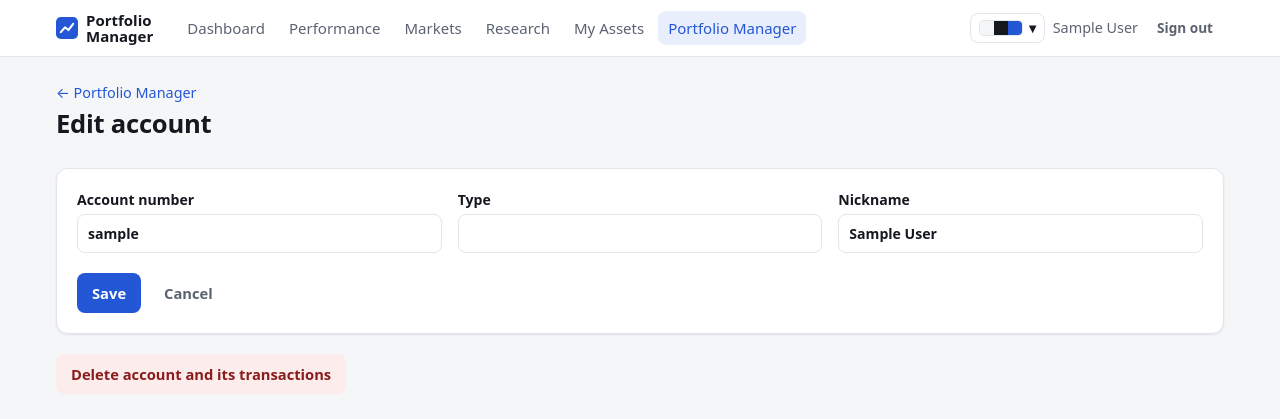
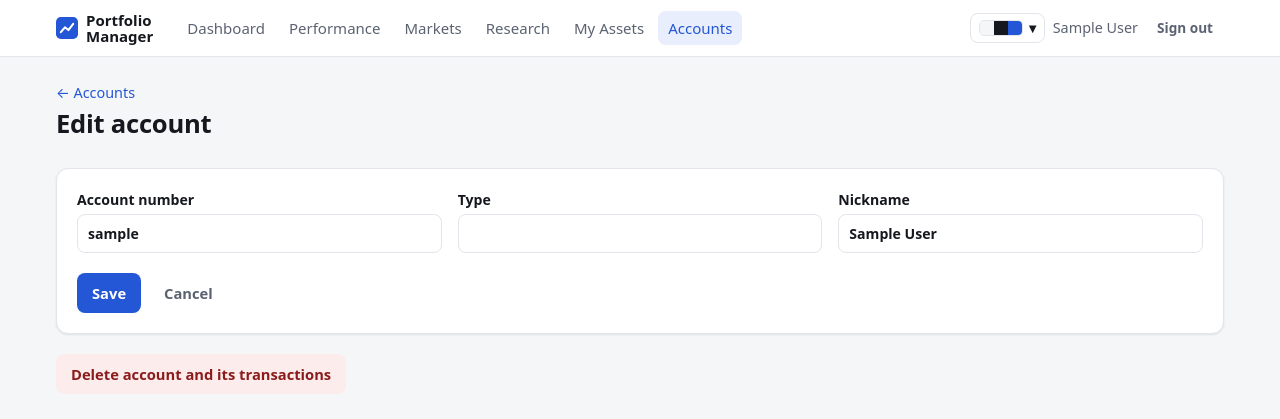
Before and after one commit to TheRealPrizzly/Finance-App, a Flask app: page /accounts/1/edit in a window 1280 px wide. Shown: the top 419 px of the page. Run offline with Flask 3, Linux system fonts and the light colour scheme; the visitor is signed in with stand-in values (Sample User, id 1); data comes from the database, SQL or seed files in the repository.

Commit message:
Rename the Portfolio Manager tab to Accounts
Co-Authored-By: Claude Opus 5.5 <noreply@anthropic.com>

```diff
--- a/app/templates/_accounts_section.html
+++ b/app/templates/_accounts_section.html
@@ -1,4 +1,4 @@
-{# Accounts list and "Add an account" form, shown on the Portfolio Manager page. #}
+{# Accounts list and "Add an account" form, shown on the Accounts page. #}
 <div class="page-head section-head" id="accounts">
   <div>
     <h2>Accounts</h2>
--- a/app/templates/_import_section.html
+++ b/app/templates/_import_section.html
@@ -1,4 +1,4 @@
-{# Import / Export forms and the last import's results, shown on the Portfolio Manager page.
+{# Import / Export forms and the last import's results, shown on the Accounts page.
    The import form posts to /import#import, so the page reloads at this section. #}
 <div class="page-head section-head" id="import">
   <div>
--- a/app/templates/_transactions_section.html
+++ b/app/templates/_transactions_section.html
@@ -1,4 +1,4 @@
-{# Transactions list with filters and paging, shown on the Portfolio Manager page.
+{# Transactions list with filters and paging, shown on the Accounts page.
    Filters and page links reload the page and jump back to this section. #}
 <div class="page-head section-head" id="transactions">
   <div>
--- a/app/templates/account_form.html
+++ b/app/templates/account_form.html
@@ -3,7 +3,7 @@
 {% block content %}
 <div class="page-head">
   <div>
-    <a class="back" href="{{ url_for('views.portfolios', _anchor='accounts') }}">← Portfolio Manager</a>
+    <a class="back" href="{{ url_for('views.portfolios', _anchor='accounts') }}">← Accounts</a>
     <h1>Edit account</h1>
   </div>
 </div>
--- a/app/templates/base.html
+++ b/app/templates/base.html
@@ -23,7 +23,7 @@
         <a href="{{ url_for('views.markets') }}" {% if ep == 'views.markets' %}aria-current="page"{% endif %}>Markets</a>
         <a href="{{ url_for('views.research', **scope_args) }}" {% if ep == 'views.research' %}aria-current="page"{% endif %}>Research</a>
         <a href="{{ url_for('views.assets') }}" {% if 'asset' in ep or 'mortgage' in ep %}aria-current="page"{% endif %}>My Assets</a>
-        <a href="{{ url_for('views.portfolios') }}" {% if 'portfolio' in ep or 'account' in ep or 'transaction' in ep or ep == 'views.import_export' %}aria-current="page"{% endif %}>Portfolio Manager</a>
+        <a href="{{ url_for('views.portfolios') }}" {% if 'portfolio' in ep or 'account' in ep or 'transaction' in ep or ep == 'views.import_export' %}aria-current="page"{% endif %}>Accounts</a>
       </nav>
       <div class="user">
         {% set theme_key = g.user.theme if g.user.theme in themes else 'white' %}
--- a/app/templates/portfolios.html
+++ b/app/templates/portfolios.html
@@ -1,5 +1,5 @@
 {% extends "base.html" %}
-{% block title %}Portfolios · Portfolio Manager{% endblock %}
+{% block title %}Accounts · Portfolio Manager{% endblock %}
 {% set sections = [
   ("portfolios", "Portfolios", [("create-portfolio", "Create a portfolio")]),
   ("import", "Import / Export"),
--- a/app/templates/position.html
+++ b/app/templates/position.html
@@ -27,7 +27,7 @@
   <section class="card">
     <div class="card-head">
       <h2>Transactions</h2>
-      <a class="btn btn-secondary btn-sm" href="{{ url_for('views.portfolios', symbol=symbol, account=account_id or None, _anchor='transactions') }}">Open in Portfolio Manager</a>
+      <a class="btn btn-secondary btn-sm" href="{{ url_for('views.portfolios', symbol=symbol, account=account_id or None, _anchor='transactions') }}">Open in Accounts</a>
     </div>
     <div class="table-wrap"><table class="table" id="pos-txns"></table></div>
   </section>
--- a/app/templates/transaction_form.html
+++ b/app/templates/transaction_form.html
@@ -4,7 +4,7 @@
 {% block content %}
 <div class="page-head">
   <div>
-    <a class="back" href="{{ url_for('views.portfolios', _anchor='transactions') }}">← Portfolio Manager</a>
+    <a class="back" href="{{ url_for('views.portfolios', _anchor='transactions') }}">← Accounts</a>
     <h1>{{ 'Edit transaction' if txn else 'Add transaction' }}</h1>
   </div>
 </div>
--- a/app/views.py
+++ b/app/views.py
@@ -23,7 +23,7 @@ from .market import INTRADAY_SPANS, MarketData, get_market
 
 bp = Blueprint("views", __name__)
 PAGE_SIZE = 100
-TXN_PREVIEW = 10  # transactions shown on the Portfolio Manager page until "Show all"
+TXN_PREVIEW = 10  # transactions shown on the Accounts page until "Show all"
 # Colour themes: key -> (name, main colours). The colours mirror the theme's --bg, --text and
 # --accent tokens in style.css, and the theme picker shows them as swatches.
 THEMES = {
@@ -489,7 +489,7 @@ def api_research(symbol):
 
 
 def transactions_section_url(**args):
-    """The Transactions section of the Portfolio Manager page."""
+    """The Transactions section of the Accounts page."""
     return url_for("views.portfolios", _anchor="transactions", **args)
 
 
@@ -532,7 +532,7 @@ def transaction_listing():
 @bp.get("/transactions")
 @login_required
 def transactions():
-    """The list now lives on the Portfolio Manager page; keep old links and filters working."""
+    """The list now lives on the Accounts page; keep old links and filters working."""
     return redirect(transactions_section_url(**request.args.to_dict()))
 
 
@@ -672,7 +672,7 @@ def delete_transaction(txn_id):
 
 
 def accounts_section_url():
-    """The Accounts section of the Portfolio Manager page."""
+    """The Accounts section of the Accounts page."""
     return url_for("views.portfolios", _anchor="accounts")
 
 
@@ -700,7 +700,7 @@ def account_overview():
 @bp.route("/accounts", methods=["GET", "POST"])
 @login_required
 def accounts():
-    """Adds an account. The account list lives on the Portfolio Manager page."""
+    """Adds an account. The account list lives on the Accounts page."""
     if request.method != "POST":
         return redirect(accounts_section_url())
     db = get_db()
@@ -849,7 +849,7 @@ def portfolios():
 
 
 def render_portfolio_manager(**extra):
-    """The Portfolio Manager page: portfolios, import / export, accounts and transactions."""
+    """The Accounts page: portfolios, import / export, accounts and transactions."""
     db = get_db()
     accounts = user_accounts()
     rows = db.execute("SELECT * FROM portfolios WHERE user_id = ? ORDER BY name", (g.user["id"],)).fetchall()
@@ -906,7 +906,7 @@ def delete_portfolio(portfolio_id):
 @bp.route("/import", methods=["GET", "POST"])
 @login_required
 def import_export():
-    """Imports a CSV and shows the results on the Portfolio Manager page, where the
+    """Imports a CSV and shows the results on the Accounts page, where the
     Import / Export section now lives."""
     if request.method != "POST":
         return redirect(url_for("views.portfolios", _anchor="import"))
```
Also changed, not shown: tests/test_app.py (+7 -7 lines).
